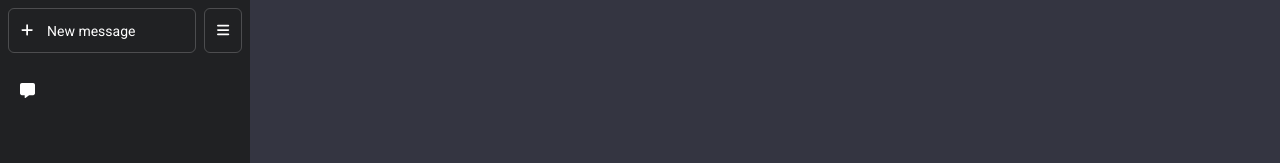
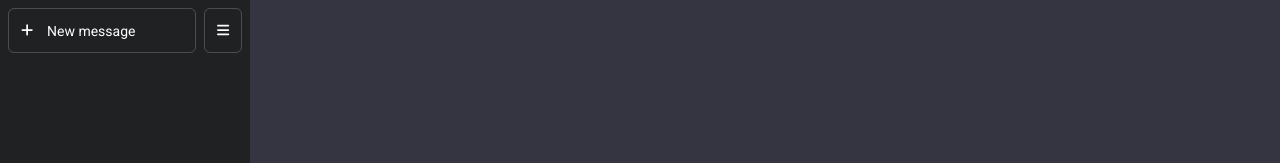
Before and after one commit to ynzulak/voicegpt, a Next.js app: page / in a window 1280 px wide. Shown: the top 163 px of the page. Built offline with nearby package versions, Linux system fonts and the light colour scheme.

Commit message:
API changed, bug fixes

```diff
--- a/components/History.tsx
+++ b/components/History.tsx
@@ -25,12 +25,12 @@ const createNewChat = () => {
                 </span>
             </div>
         </div>
-        <div className='history'>
+        {inputMessage && <div className='history'>
             <div className='fa-message'>
                 <FontAwesomeIcon icon={faMessage} />
             </div>
             <span>{inputMessage}</span>
-        </div>
+        </div>}
     </div>
     )
     }
```
